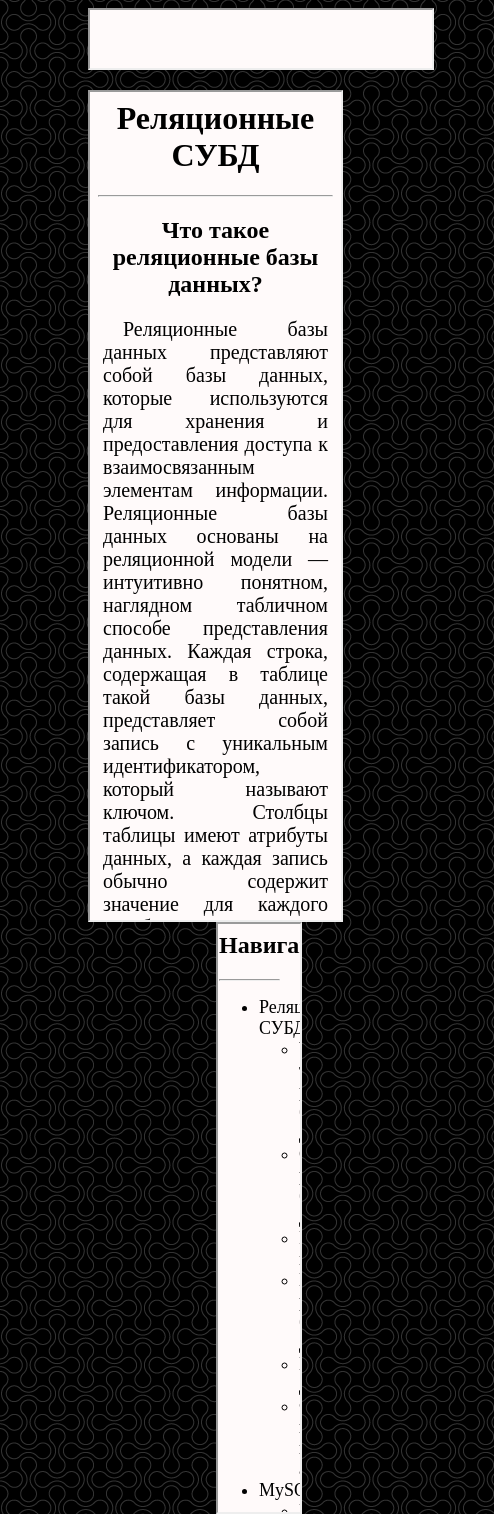
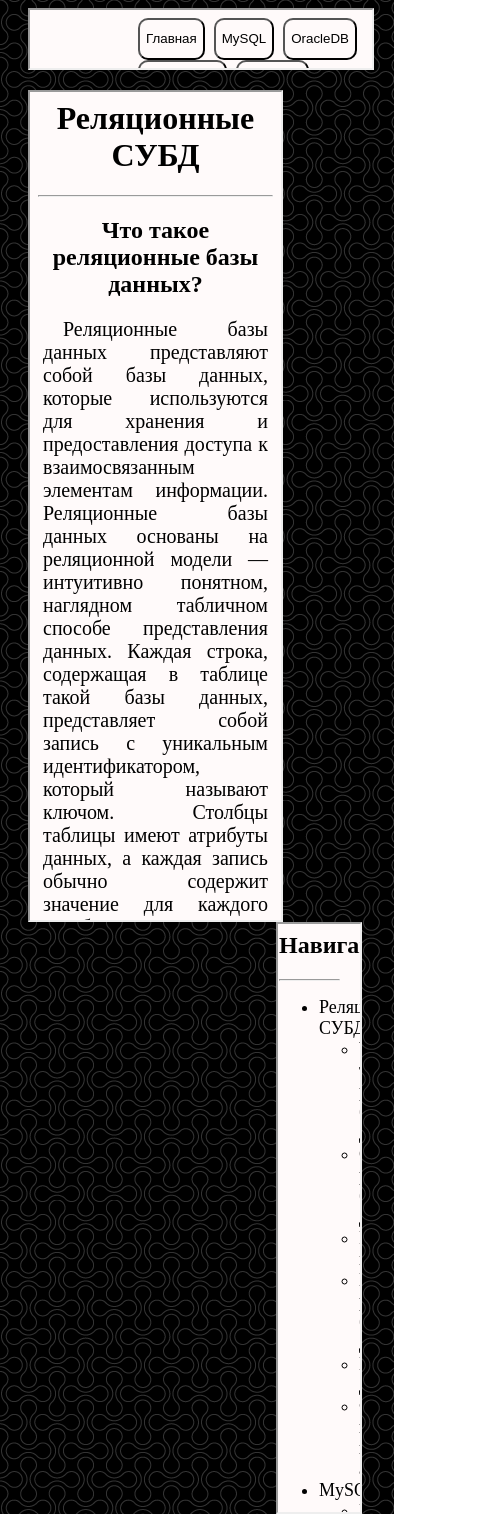
Before and after one commit to QwantisheKU/mysite.github.io, a plain HTML site: page Курсач/index.html in a window 390 px wide. Shown: the whole page, 494 px wide, since content can reach past the window. Drawn offline with Linux system fonts and the light colour scheme.

Commit message:
for mobiles

```diff
--- a/Курсач/style.css
+++ b/Курсач/style.css
@@ -19,3 +19,19 @@ body {
     margin-bottom: 20px;
     background-color: #FFFAFA;
 }
+@media only screen and (max-width : 480px) {
+    #menuframe  {
+    margin-right: 20px;
+    background-color: #FFFAFA;
+    }
+    #main {
+    margin-left: 20px;
+    background-color: #FFFAFA;
+    }
+    #upperpanel {
+    margin-left: 20px;
+    margin-right: 20px;
+    margin-bottom: 20px;
+    background-color: #FFFAFA;
+    }
+}
--- a/Курсач/upperpanel.css
+++ b/Курсач/upperpanel.css
@@ -33,3 +33,10 @@ form {
     display: block;
     word-spacing: 5px;
 }
+@media only screen and (max-width : 480px) {
+    form {
+    padding-left: 100px;
+    display: block;
+    word-spacing: 5px;
+    }
+}
```
